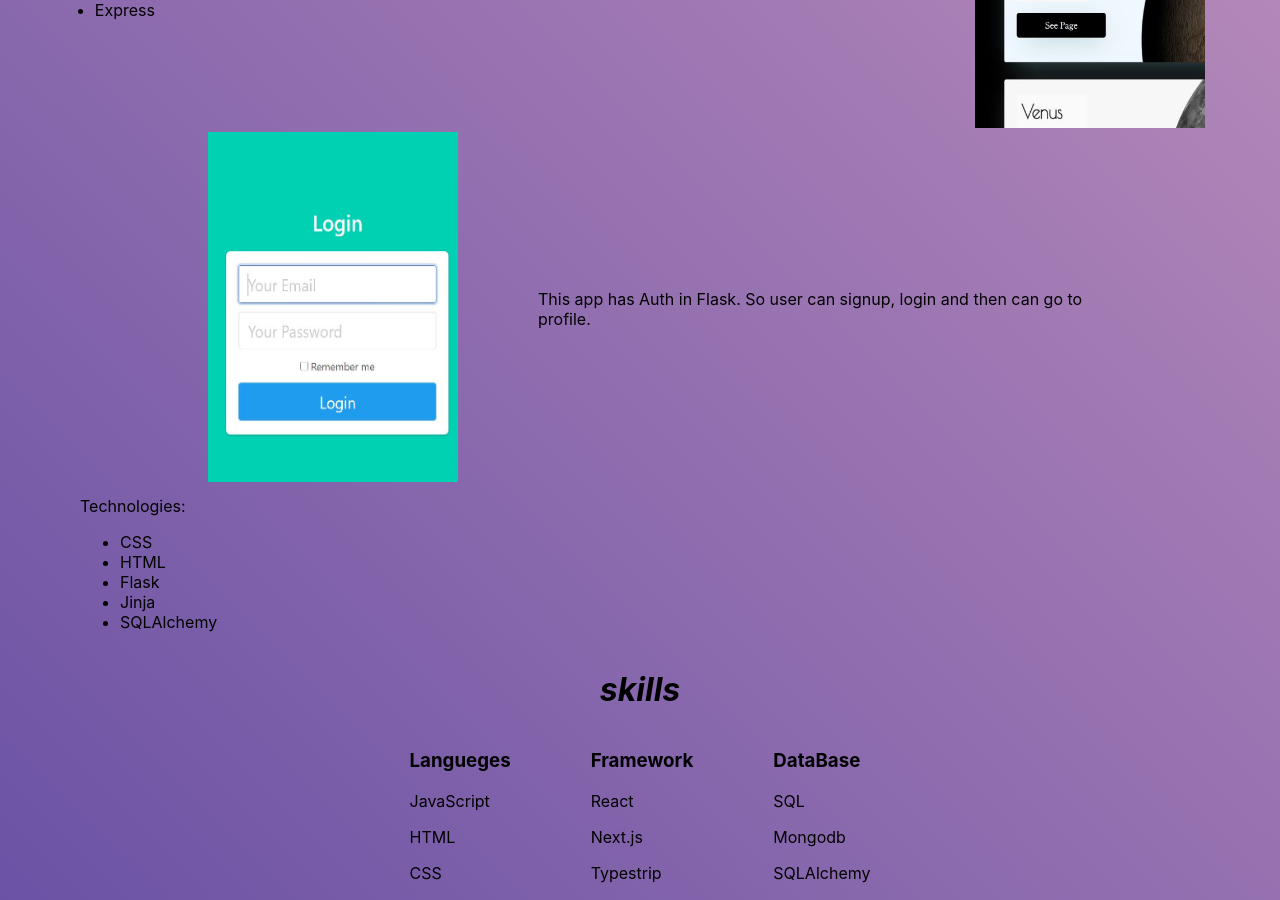
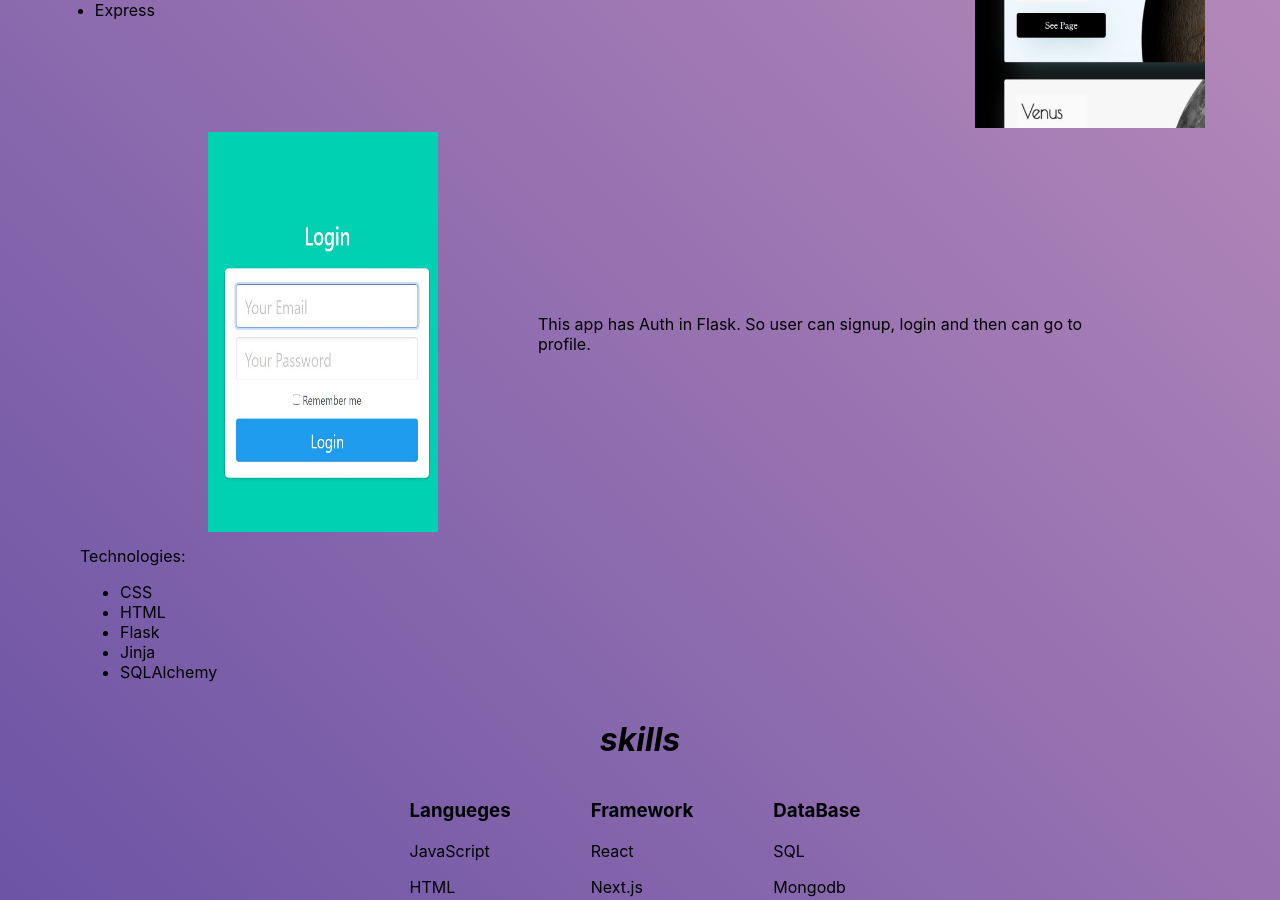
Before and after one commit to YasamanForouzesh/portfolio, a Next.js app: page / in a window 1280 px wide. Shown: the part 1680-2580 px from the top of the page. Built offline with nearby package versions, Linux system fonts and the light colour scheme.

Commit message:
fixt Auth img error

```diff
--- a/pages/index.js
+++ b/pages/index.js
@@ -134,7 +134,7 @@ export default function Home() {
           </div>
           <div className={styles.inner}>
               <div className={styles.first1}>
-                <a href="https://github.com/YasamanForouzesh/Auth-sqlalchemy-flask"> <Image className={styles.pongimg} src="/Auth.jpg" width={250} height={350}/></a>
+                <a href="https://github.com/YasamanForouzesh/Auth-sqlalchemy-flask"> <img className={styles.pongimg} src="/Auth.JPG"/></a>
               </div>
               <div className={styles.second}>
                 <p>
```
